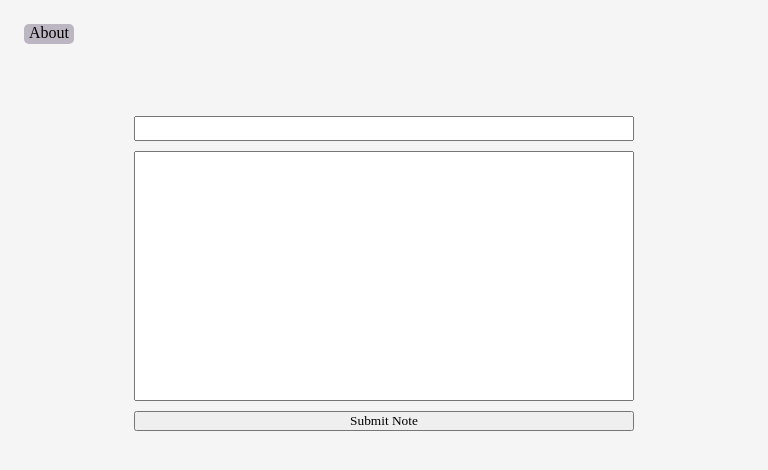
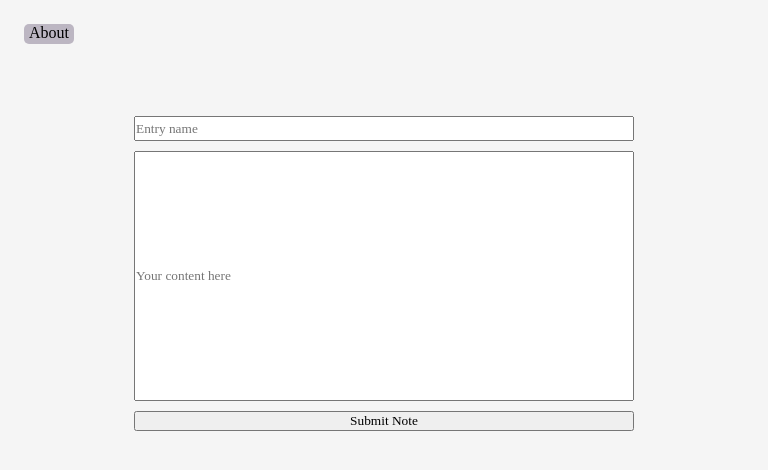
Before and after one commit to Abm32/Personal_diary_app_electronjs, an Electron app: page src/index.html in a window 768 px wide. Drawn offline with Linux system fonts and the light colour scheme.

Commit message:
Added placeholder

```diff
--- a/src/index.html
+++ b/src/index.html
@@ -13,8 +13,8 @@
 	<div class="container">
         <h1 id="title">Hello, User!</h1>
 	    <br><br>
-	    <input type="text" id="noteTitle" style="width: 500px; height: 25px;"/>
-	    <input type="text" id="noteContent" style="width: 500px; height: 250px; margin-top: 10px;"/>
+	    <input type="text" id="noteTitle" placeholder="Entry name"style="width: 500px; height: 25px;"/>
+	    <input type="text" id="noteContent" placeholder="Your content here" style="width: 500px; height: 250px; margin-top: 10px;"/>
 	    <button id="noteSubmit"  style="width: 500px; margin-top: 10px;">Submit Note</button>
     </div>
 
```
